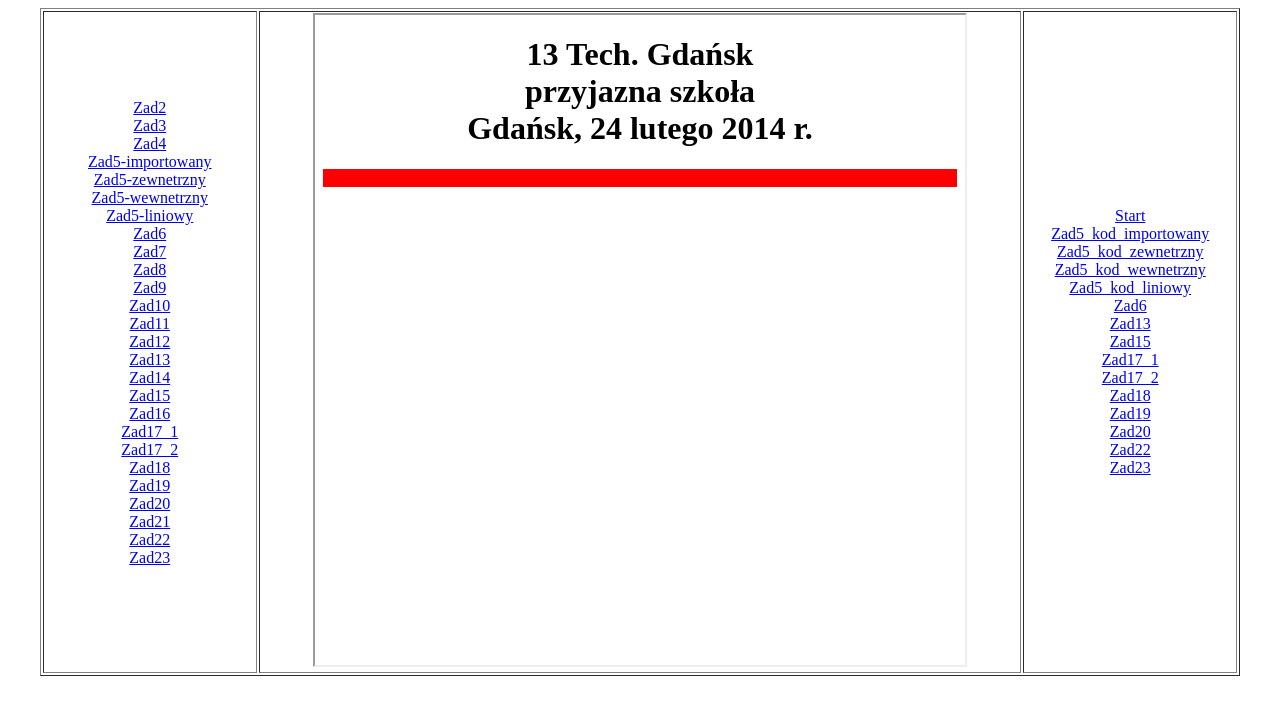
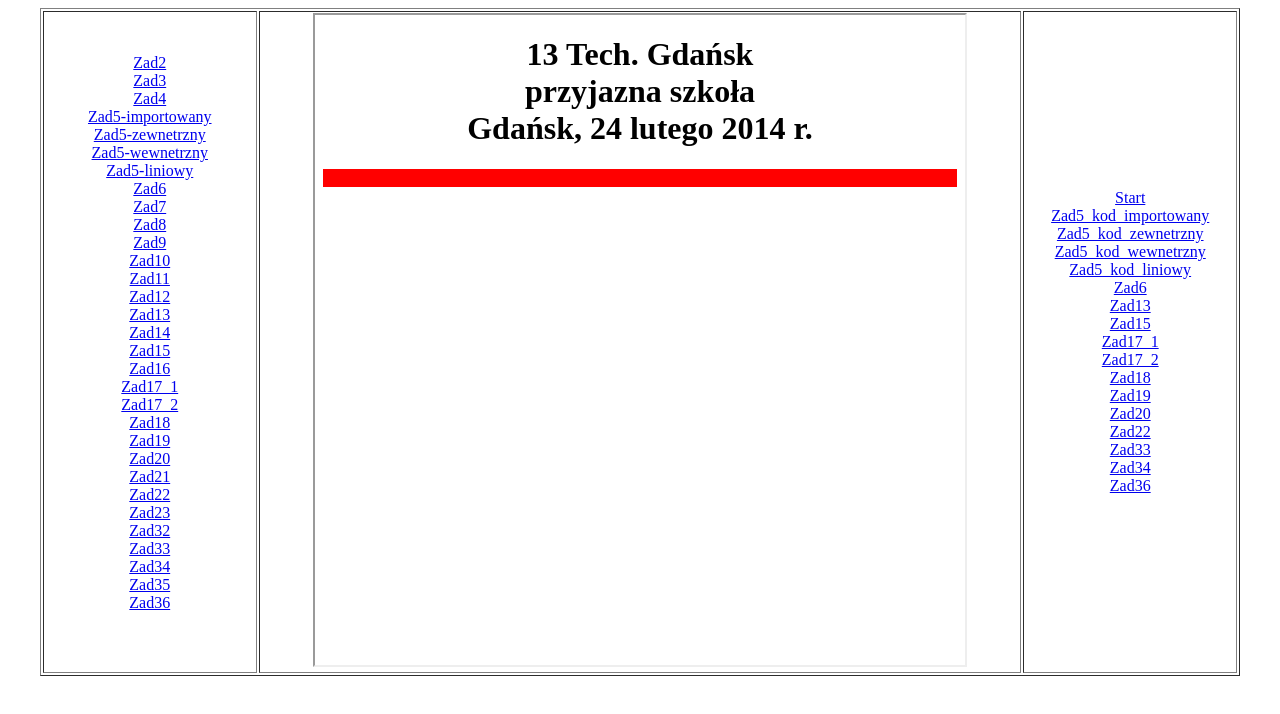
Before and after one commit to Potas1002/zadania_css_, a plain HTML site: page index.html in a window 1280 px wide. Drawn offline with Linux system fonts and the light colour scheme.

Commit message:
Update index.html

```diff
--- a/index.html
+++ b/index.html
@@ -61,6 +61,17 @@
  <br>
 <a href="kraj_zad23.html" target="strony">Zad23 </a>
  <br>
+<a href="kraj_zad32.html" target="strony">Zad32 </a>
+ <br>
+<a href="kraj_zad33.html" target="strony">Zad33 </a>
+ <br>
+<a href="kraj_zad34.html" target="strony">Zad34 </a>
+ <br>
+<a href="kraj_zad35.html" target="strony">Zad35 </a>
+ <br>
+<a href="kraj_zad36.html" target="strony">Zad36 </a>
+ <br>
+
 
 
 
@@ -98,7 +109,11 @@
  <br>
  <a href="kraj_zad22_kod.html" target="strony">Zad22</a>
  <br>
- <a href="kraj_zad23_kod.html" target="strony">Zad23</a>
+ <a href="kraj_zad33_kod.html" target="strony">Zad33</a>
+ <br>
+ <a href="kraj_zad34_kod.html" target="strony">Zad34</a>
+ <br>
+ <a href="kraj_zad36_kod.html" target="strony">Zad36</a>
  <br>
 </td>
     </tr>
```
